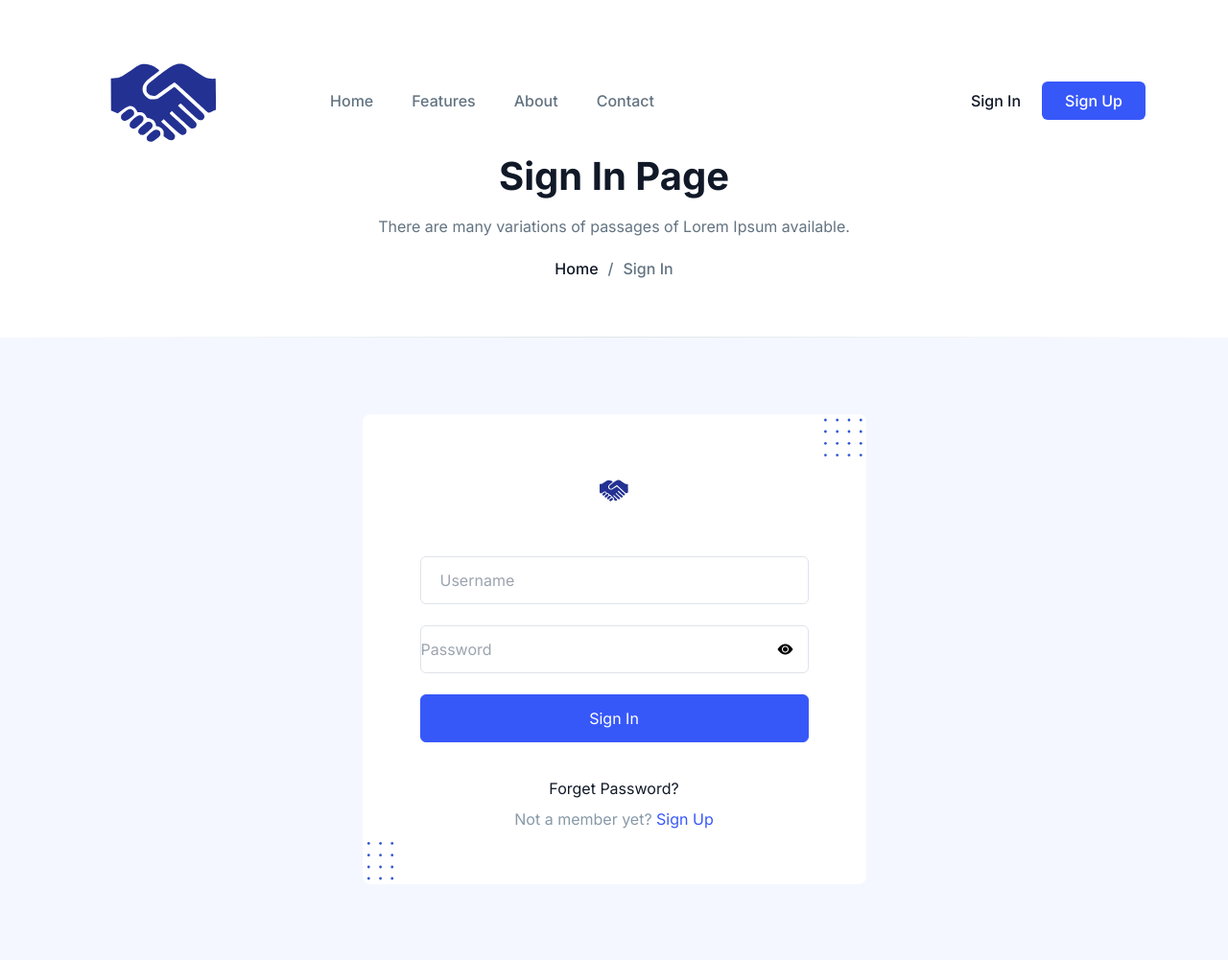
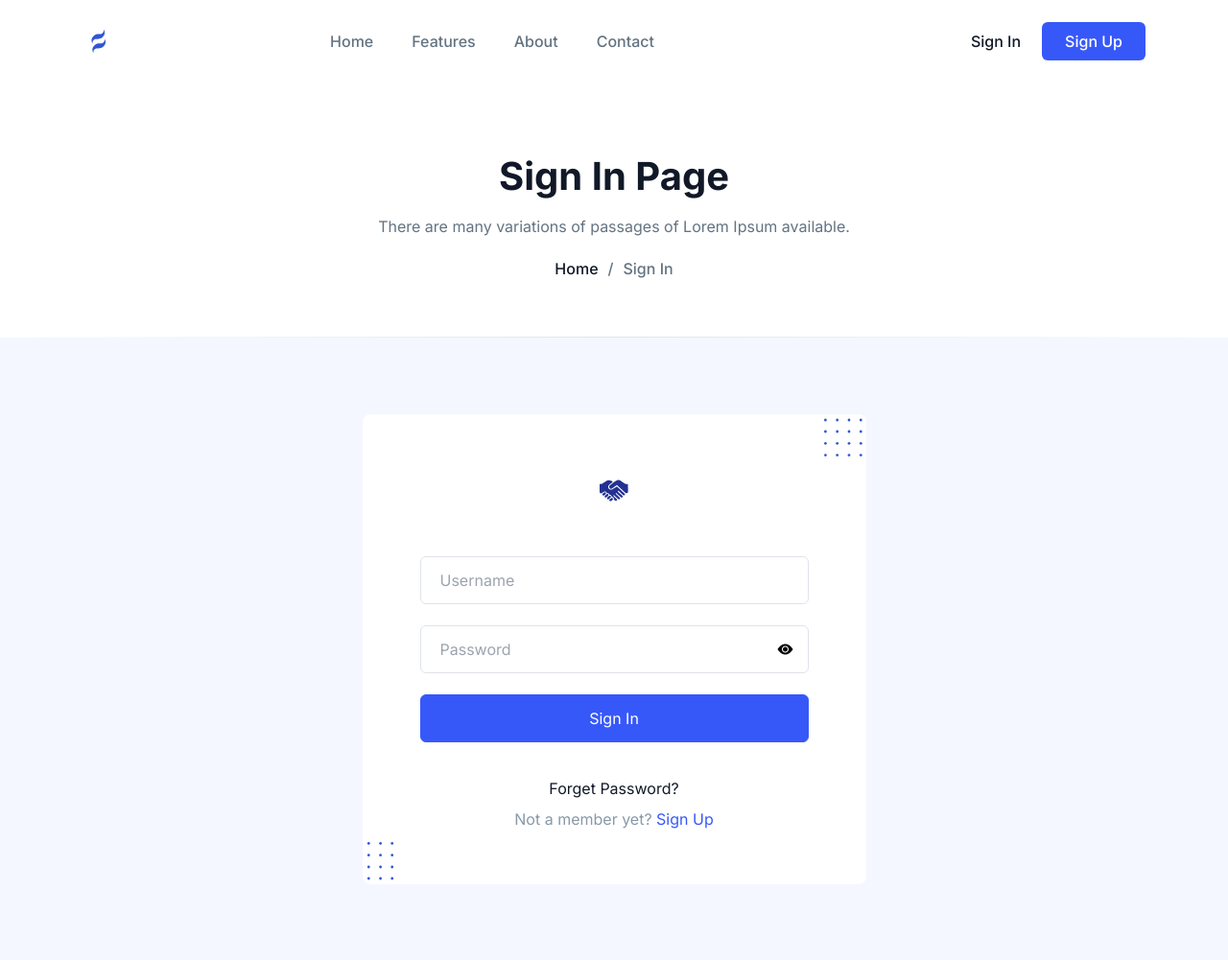
Before and after one commit to Prosperteni/ShareSpace, a Flask app: page /signin in a window 1280 px wide. Shown: the top 1001 px of the page at 96% size. Run offline with Flask 3, Linux system fonts and the light colour scheme.

Commit message:
Update logo class for improved styling in sign-in and sign-up pages

```diff
--- a/templates/signin.html
+++ b/templates/signin.html
@@ -26,8 +26,7 @@
       <div class="relative flex items-center justify-between -mx-4">
         <div class="max-w-full px-4 w-60">
           <a href="{{ url_for('index') }}" class="block w-full py-5 navbar-logo">
-            <img src="../static/images/logo/logo.svg" alt="logo" class="w-full dark:hidden" />
-            <img src="../static/images/logo/logo-white.svg" alt="logo" class="hidden w-full dark:block" />
+            <img src="../static/images/logo/logo-white.svg" alt="logo" class="header-logo object-contain" />
           </a>
         </div>
         <div class="flex items-center justify-between w-full px-4">
@@ -145,13 +144,12 @@
                 <input type="text" placeholder="Username" name="username"
                   class="w-full px-5 py-3 text-base transition bg-transparent border rounded-md outline-none border-stroke dark:border-dark-3 text-body-color dark:text-dark-6 placeholder:text-dark-6 focus:border-primary dark:focus:border-primary focus-visible:shadow-none" />
               </div>
-<div class="mb-[22px] relative">
-  <input type="password" placeholder="Password" name="password"
-    class="w-full pl-5 pr-14 py-3 text-base transition bg-transparent border rounded-md outline-none border-stroke dark:border-dark-3 text-body-color dark:text-dark-6 placeholder:text-dark-6 focus:border-primary dark:focus:border-primary focus-visible:shadow-none" />
-  <i id="togglePassword"
-     class="bi bi-eye-fill absolute right-4 top-1/2 -translate-y-1/2 cursor-pointer text-gray-600 dark:text-gray-300"></i>
-</div>
-
+              <div class="mb-[22px] relative">
+                <input type="password" placeholder="Password" name="password"
+                  class="w-full px-5 py-3 text-base transition bg-transparent border rounded-md outline-none border-stroke dark:border-dark-3 text-body-color dark:text-dark-6 placeholder:text-dark-6 focus:border-primary dark:focus:border-primary focus-visible:shadow-none" />
+                <i id="togglePassword"
+                  class="bi bi-eye-fill absolute right-4 top-1/2 -translate-y-1/2 cursor-pointer text-gray-600 dark:text-gray-300"></i>
+              </div>
               <div class="mb-9">
                 <input type="submit" value="Sign In"
                   class="w-full px-5 py-3 text-base text-white transition duration-300 ease-in-out border rounded-md cursor-pointer border-primary bg-primary hover:bg-blue-dark" />
--- a/templates/signup.html
+++ b/templates/signup.html
@@ -27,8 +27,7 @@
       <div class="relative flex items-center justify-between -mx-4">
         <div class="max-w-full px-4 w-60">
           <a href="{{ url_for('index') }}" class="block w-full py-5 navbar-logo">
-            <img src="../static/images/logo/logo.svg" alt="logo" class="w-full dark:hidden" />
-            <img src="../static/images/logo/logo-white.svg" alt="logo" class="hidden w-full dark:block" />
+            <img src="../static/images/logo/logo-white.svg" alt="logo" class="header-logo object-contain" />
           </a>
         </div>
         <div class="flex items-center justify-between w-full px-4">
```
Also changed, not shown: 1 other file.
